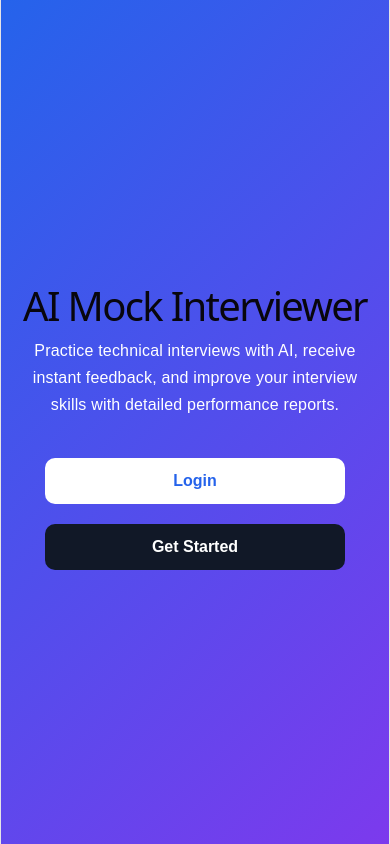
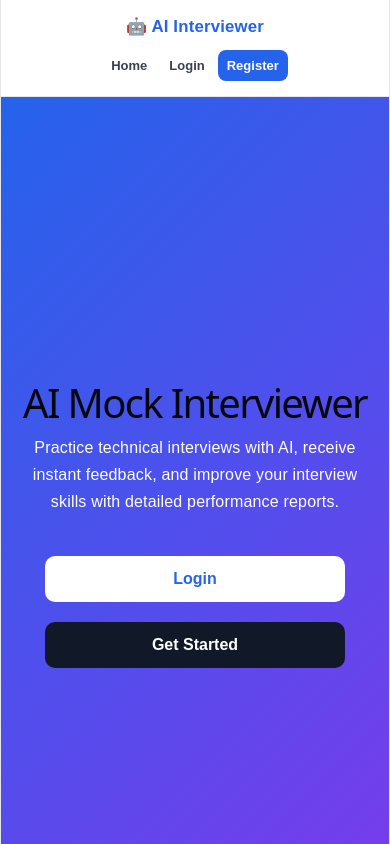
Before and after one commit to tanixxq/AI_MOCK_INTERVIEWER, a React (Vite) app in the folder Frontend/: page / in a window 390 px wide. Shown: the top 844 px of the page. Built offline with nearby package versions, Linux system fonts and the light colour scheme.

Commit message:
Add shared navigation across application

```diff
--- a/Frontend/src/App.jsx
+++ b/Frontend/src/App.jsx
@@ -1,4 +1,4 @@
-import { BrowserRouter, Routes, Route } from "react-router-dom";
+import {BrowserRouter,Routes,Route} from "react-router-dom";
 import Report from "./Pages/Report";
 import Home from "./Pages/Home";
 import Register from "./Pages/Register";
@@ -6,21 +6,28 @@ import Login from "./Pages/Login";
 import Dashboard from "./Pages/Dashboard";
 import Interview from "./Pages/Interview";
 import CreateInterview from "./Pages/CreateInterview";
-function App() {
-  return (
+import Navbar from "./Components/Navbar";
+
+function App(){
+
+    return(
         <BrowserRouter>
+         <Navbar/>
             <Routes>
-        <Route path="/" element={<Home />} />
-        <Route path="/login" element={<Login />} />
-        <Route path="/dashboard" element={<Dashboard />} />
-        <Route path="/create-interview" element={<CreateInterview />} />
-        <Route path="/interview/:id" element={<Interview />} />
-        <Route path="/register" element={<Register />} />
-        <Route path="/interview/:id" element={<Interview />} />
+
+                <Route path="/" element={<Home/>}/>
+                <Route path="/login" element={<Login/>}/>
+                <Route path="/register" element={<Register/>}/>
+
+                <Route path="/dashboard" element={<Dashboard/>}/>
+                <Route path="/create-interview" element={<CreateInterview/>}/>
+                <Route path="/interview/:id" element={<Interview/>}/>
                 <Route path="/report/:id" element={<Report/>}/>
+
             </Routes>
         </BrowserRouter>
     );
+
 }
 
 export default App;
--- /dev/null
+++ b/Frontend/src/Components/Navbar.css
@@ -0,0 +1,101 @@
+.navbar{
+    width:100%;
+    height:70px;
+    display:flex;
+    justify-content:space-between;
+    align-items:center;
+    padding:0 45px;
+    background:white;
+    border-bottom:1px solid #e5e7eb;
+    position:sticky;
+    top:0;
+    z-index:1000;
+}
+
+.navbar-logo{
+    color:#2563eb;
+    font-size:1.3rem;
+    font-weight:700;
+    cursor:pointer;
+}
+
+.navbar-links{
+    display:flex;
+    align-items:center;
+    gap:10px;
+}
+
+.navbar-links button{
+    border:none;
+    background:transparent;
+    color:#374151;
+    padding:10px 15px;
+    border-radius:8px;
+    font-size:15px;
+    font-weight:600;
+    cursor:pointer;
+    transition:.2s;
+}
+
+.navbar-links button:hover{
+    background:#eff6ff;
+    color:#2563eb;
+}
+
+.navbar-links .register-btn{
+    background:#2563eb;
+    color:white;
+}
+
+.navbar-links .register-btn:hover{
+    background:#1d4ed8;
+    color:white;
+}
+
+.navbar-links .logout-btn{
+    background:#ef4444;
+    color:white;
+}
+
+.navbar-links .logout-btn:hover{
+    background:#dc2626;
+    color:white;
+}
+
+@media(max-width:768px){
+
+    .navbar{
+        padding:0 20px;
+    }
+
+    .navbar-links{
+        gap:4px;
+    }
+
+    .navbar-links button{
+        padding:8px 9px;
+        font-size:13px;
+    }
+
+    .navbar-logo{
+        font-size:1.05rem;
+    }
+
+}
+
+@media(max-width:500px){
+
+    .navbar{
+        height:auto;
+        padding:15px;
+        flex-direction:column;
+        gap:12px;
+    }
+
+    .navbar-links{
+        width:100%;
+        justify-content:center;
+        flex-wrap:wrap;
+    }
+
+}
--- /dev/null
+++ b/Frontend/src/Components/Navbar.jsx
@@ -0,0 +1,68 @@
+import {useNavigate} from "react-router-dom";
+import "./Navbar.css";
+
+const Navbar=()=>{
+    const navigate=useNavigate();
+
+    const isLoggedIn=!!localStorage.getItem("token");
+
+    const logout=()=>{
+        localStorage.removeItem("token");
+        navigate("/login");
+    };
+
+    return(
+        <nav className="navbar">
+
+            <div
+                className="navbar-logo"
+                onClick={()=>navigate(isLoggedIn?"/dashboard":"/")}
+            >
+                🤖 AI Interviewer
+            </div>
+
+            <div className="navbar-links">
+
+                <button onClick={()=>navigate("/")}>
+                    Home
+                </button>
+
+                {isLoggedIn ? (
+                    <>
+                        <button onClick={()=>navigate("/dashboard")}>
+                            Dashboard
+                        </button>
+
+                        <button onClick={()=>navigate("/create-interview")}>
+                            Start Interview
+                        </button>
+
+                        <button
+                            className="logout-btn"
+                            onClick={logout}
+                        >
+                            Logout
+                        </button>
+                    </>
+                ) : (
+                    <>
+                        <button onClick={()=>navigate("/login")}>
+                            Login
+                        </button>
+
+                        <button
+                            className="register-btn"
+                            onClick={()=>navigate("/register")}
+                        >
+                            Register
+                        </button>
+                    </>
+                )}
+
+            </div>
+
+        </nav>
+    );
+};
+
+export default Navbar;
```
Lines whose indentation alone changed are shown as unchanged.
